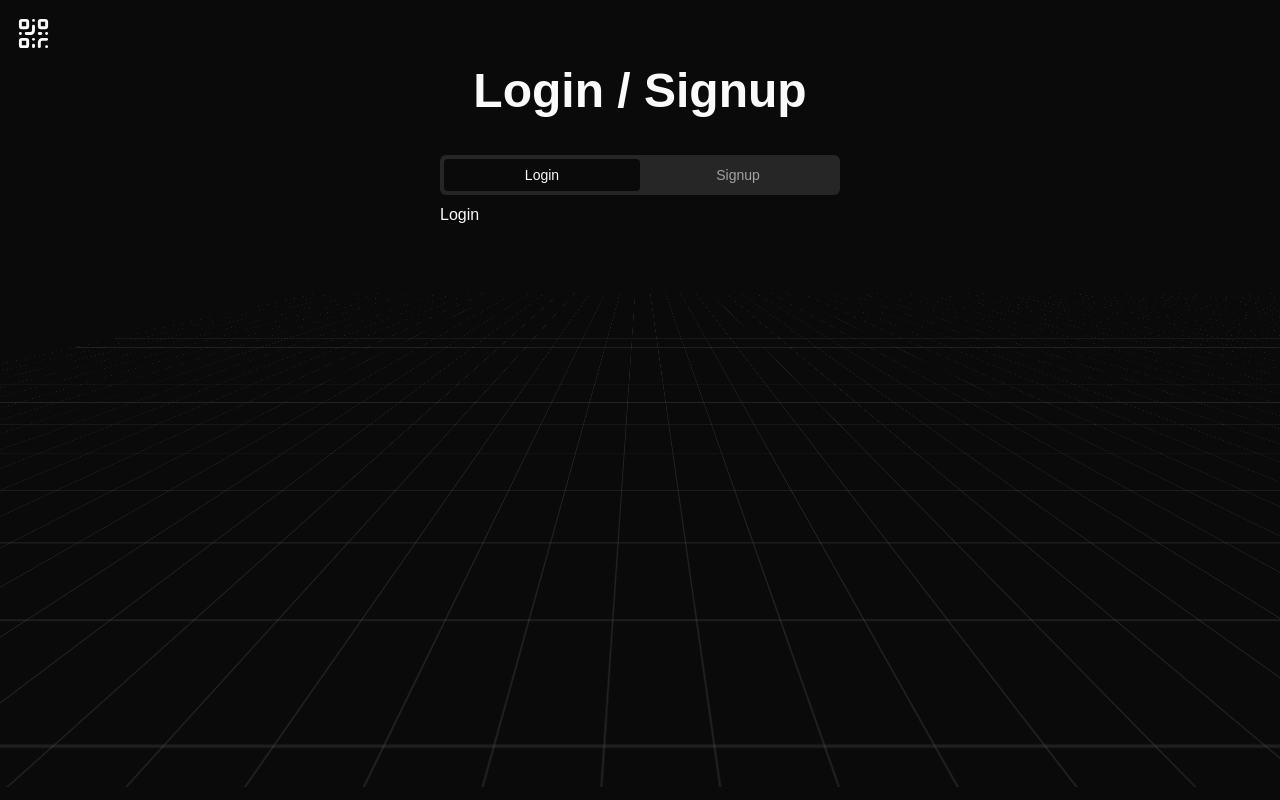
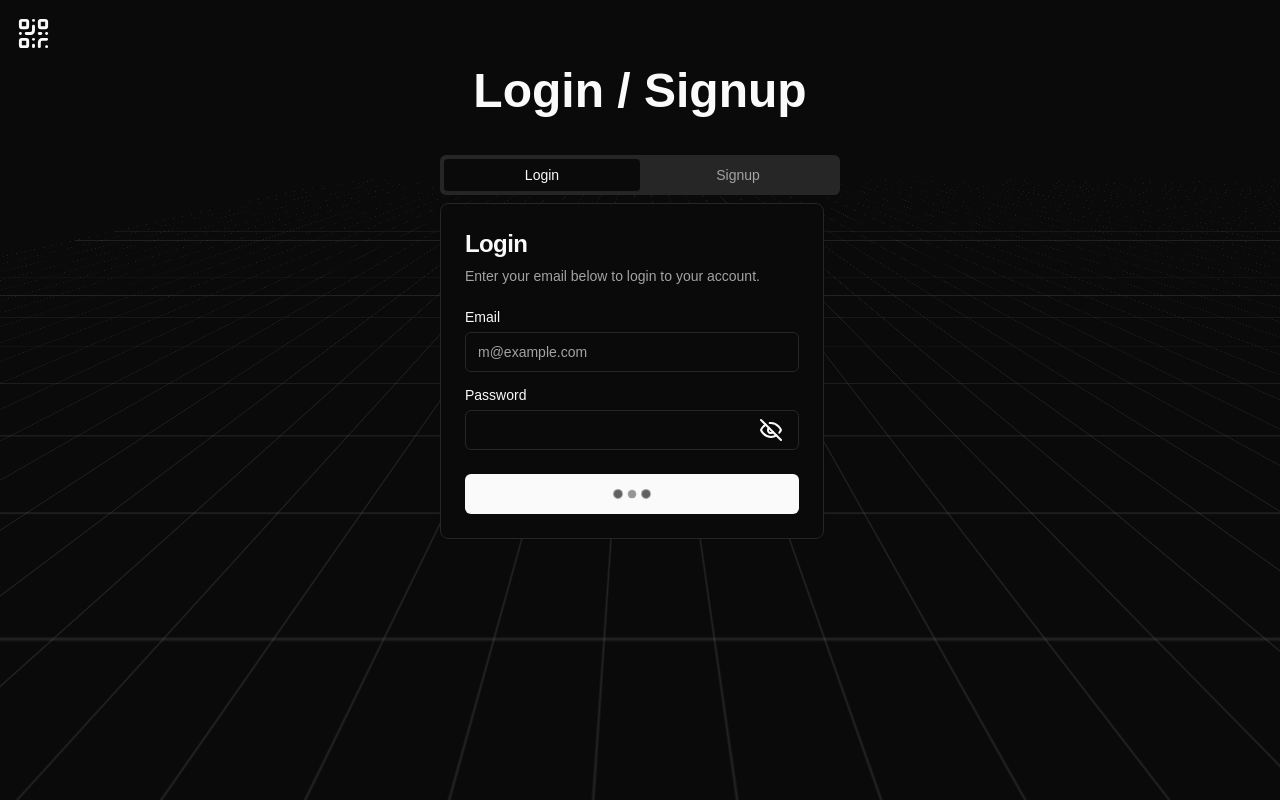
Before and after one commit to vishal0316/Quickflow-URLshortner, a React (Vite) app: page /auth in a window 1280 px wide. Built offline with nearby package versions, Linux system fonts and the light colour scheme.

Commit message:
login UI

```diff
--- a/package.json
+++ b/package.json
@@ -11,10 +11,12 @@
   },
   "dependencies": {
     "@radix-ui/react-dropdown-menu": "^2.1.1",
+    "@radix-ui/react-label": "^2.1.0",
     "@radix-ui/react-slot": "^1.1.0",
     "@radix-ui/react-tabs": "^1.1.0",
     "@react-three/fiber": "^8.16.8",
     "@supabase/supabase-js": "^2.43.5",
+    "canvas-confetti": "^1.9.3",
     "class-variance-authority": "^0.7.0",
     "clsx": "^2.1.1",
     "framer-motion": "^11.2.12",
@@ -22,9 +24,11 @@
     "react": "^18.3.1",
     "react-dom": "^18.3.1",
     "react-router-dom": "^6.23.1",
+    "react-spinners": "^0.14.1",
     "tailwind-merge": "^2.3.0",
     "tailwindcss-animate": "^1.0.7",
-    "three": "^0.165.0"
+    "three": "^0.165.0",
+    "yup": "^1.4.0"
   },
   "devDependencies": {
     "@types/react": "^18.3.3",
--- /dev/null
+++ b/src/components/error.jsx
@@ -0,0 +1,5 @@
+const Error = ({ message }) => {
+  return <span className="text-sm text-red-500">{message}</span>;
+};
+
+export default Error;
--- a/src/components/login.jsx
+++ b/src/components/login.jsx
@@ -1,5 +1,112 @@
+/* eslint-disable no-constant-condition */
+import { useState } from "react";
+
+import {
+  Card,
+  CardContent,
+  CardDescription,
+  CardFooter,
+  CardHeader,
+  CardTitle,
+} from "@/components/ui/card";
+import { Label } from "@/components/ui/label";
+import { Input } from "@/components/ui/input";
+import { Eye, EyeOff } from "lucide-react";
+import { ConfettiButton } from "./magicui/confetti";
+import { BeatLoader } from "react-spinners";
+import Error from "./error";
+import * as Yup from "Yup";
+
 const Login = () => {
-  return <div>Login</div>;
+  const [errors, setErrors] = useState([]);
+
+  const [formData, setFormData] = useState({
+    email: "",
+    password: "",
+  });
+
+  const handleInputChange = (e) => {
+    const { name, value } = e.target;
+    setFormData((prevState) => ({ ...prevState, [name]: value }));
+  };
+
+  const handleLogin = async () => {
+    setErrors([]);
+    try {
+      const schema = Yup.object().shape({
+        email: Yup.string()
+          .email("Invalid Email")
+          .required("Email is required"),
+        password: Yup.string()
+          .min(6, "Password must be at least 6 characters")
+          .required("Password is required"),
+      });
+      await schema.validate(formData, { abortEarly: false });
+    } catch (e) {
+      const newErrors = {};
+      e?.inner?.forEach((err) => {
+        newErrors[err.path] = err.message;
+      });
+
+      setErrors(newErrors);
+    }
+  };
+
+  const [passwordVisible, setPasswordVisible] = useState(false);
+
+  const togglePasswordVisibility = () => {
+    setPasswordVisible(!passwordVisible);
+  };
+
+  return (
+    <div>
+      <Card className="w-full max-w-sm">
+        <CardHeader>
+          <CardTitle className="text-2xl">Login</CardTitle>
+          <CardDescription>
+            Enter your email below to login to your account.
+          </CardDescription>
+        </CardHeader>
+        <CardContent className="grid gap-4">
+          <div className="grid gap-2">
+            <Label htmlFor="email">Email</Label>
+            <Input
+              id="email"
+              type="email"
+              placeholder="m@example.com"
+              required
+              onChange={handleInputChange}
+            />
+            {errors.email && <Error message={errors.email} />}
+          </div>
+          <div className="grid gap-2 relative">
+            <Label htmlFor="password">Password</Label>
+            <div className="flex items-center">
+              <Input
+                id="password"
+                type={passwordVisible ? "text" : "password"}
+                required
+                className=""
+              />
+              <button
+                type="button"
+                onClick={togglePasswordVisibility}
+                className="-ml-10"
+              >
+                {passwordVisible ? <Eye /> : <EyeOff />}
+              </button>
+            </div>
+            {errors.password && <Error message={errors.password} />}
+          </div>
+        </CardContent>
+        <CardFooter>
+          <ConfettiButton onClick={handleLogin} className="w-full">
+            {true ? <BeatLoader size={10} color="#262626" /> : "Sign In"}
+          </ConfettiButton>
+        </CardFooter>
+      </Card>
+    </div>
+  );
 };
 
 export default Login;
--- /dev/null
+++ b/src/components/magicui/confetti.tsx
@@ -0,0 +1,126 @@
+import { Button, ButtonProps } from "@/components/ui/button";
+import confetti from "canvas-confetti";
+import type { ReactNode } from "react";
+import React, {
+  createContext,
+  forwardRef,
+  useCallback,
+  useEffect,
+  useImperativeHandle,
+  useMemo,
+  useRef,
+} from "react";
+
+import type {
+  GlobalOptions as ConfettiGlobalOptions,
+  Options as ConfettiOptions,
+} from "canvas-confetti";
+
+import type { CreateTypes as ConfettiInstance } from "canvas-confetti";
+
+type Api = {
+  fire: (options?: ConfettiOptions) => void;
+};
+
+type Props = React.ComponentPropsWithRef<"canvas"> & {
+  options?: ConfettiOptions;
+  globalOptions?: ConfettiGlobalOptions;
+  manualstart?: boolean;
+  children?: ReactNode;
+};
+
+export type ConfettiRef = Api | null;
+
+const ConfettiContext = createContext<Api>({} as Api);
+
+const Confetti = forwardRef<ConfettiRef, Props>((props, ref) => {
+  const {
+    options,
+    globalOptions = { resize: true, useWorker: true },
+    manualstart = false,
+    children,
+    ...rest
+  } = props;
+  const instanceRef = useRef<ConfettiInstance | null>(null); // confetti instance
+
+  const canvasRef = useCallback(
+    // https://react.dev/reference/react-dom/components/common#ref-callback
+    // https://reactjs.org/docs/refs-and-the-dom.html#callback-refs
+    (node: HTMLCanvasElement) => {
+      if (node !== null) {
+        // <canvas> is mounted => create the confetti instance
+        if (instanceRef.current) return; // if not already created
+        instanceRef.current = confetti.create(node, {
+          ...globalOptions,
+          resize: true,
+        });
+      } else {
+        // <canvas> is unmounted => reset and destroy instanceRef
+        if (instanceRef.current) {
+          instanceRef.current.reset();
+          instanceRef.current = null;
+        }
+      }
+    },
+    [globalOptions]
+  );
+
+  // `fire` is a function that calls the instance() with `opts` merged with `options`
+  const fire = useCallback(
+    (opts = {}) => instanceRef.current?.({ ...options, ...opts }),
+    [options]
+  );
+
+  const api = useMemo(
+    () => ({
+      fire,
+    }),
+    [fire]
+  );
+
+  useImperativeHandle(ref, () => api, [api]);
+
+  useEffect(() => {
+    if (!manualstart) {
+      fire();
+    }
+  }, [manualstart, fire]);
+
+  return (
+    <ConfettiContext.Provider value={api}>
+      <canvas ref={canvasRef} {...rest} />
+      {children}
+    </ConfettiContext.Provider>
+  );
+});
+
+interface ConfettiButtonProps extends ButtonProps {
+  options?: ConfettiOptions &
+    ConfettiGlobalOptions & { canvas?: HTMLCanvasElement };
+  children?: React.ReactNode;
+}
+
+function ConfettiButton({ options, children, ...props }: ConfettiButtonProps) {
+  const handleClick = (event: React.MouseEvent<HTMLButtonElement>) => {
+    const rect = event.currentTarget.getBoundingClientRect();
+    const x = rect.left + rect.width / 2;
+    const y = rect.top + rect.height / 2;
+    confetti({
+      ...options,
+      origin: {
+        x: x / window.innerWidth,
+        y: y / window.innerHeight,
+      },
+    });
+  };
+
+  return (
+    <Button onClick={handleClick} {...props}>
+      {children}
+    </Button>
+  );
+}
+
+export { Confetti, ConfettiButton };
+
+export default Confetti;
--- a/src/components/magicui/retro-grid.tsx
+++ b/src/components/magicui/retro-grid.tsx
@@ -4,7 +4,7 @@ export default function RetroGrid({ className }: { className?: string }) {
   return (
     <div
       className={cn(
-        "pointer-events-none absolute  h-[70%] w-full overflow-hidden opacity-50 [perspective:200px]",
+        "pointer-events-none absolute  h-[100%] w-full overflow-hidden opacity-50 [perspective:200px]",
         className
       )}
     >
--- a/src/components/signup.jsx
+++ b/src/components/signup.jsx
@@ -1,5 +1,5 @@
 const Signup = () => {
-  return <div>Signup</div>;
+  return <div className="relative"></div>;
 };
 
 export default Signup;
--- /dev/null
+++ b/src/components/ui/card.tsx
@@ -0,0 +1,79 @@
+import * as React from "react"
+
+import { cn } from "@/lib/utils"
+
+const Card = React.forwardRef<
+  HTMLDivElement,
+  React.HTMLAttributes<HTMLDivElement>
+>(({ className, ...props }, ref) => (
+  <div
+    ref={ref}
+    className={cn(
+      "rounded-lg border bg-card text-card-foreground shadow-sm",
+      className
+    )}
+    {...props}
+  />
+))
+Card.displayName = "Card"
+
+const CardHeader = React.forwardRef<
+  HTMLDivElement,
+  React.HTMLAttributes<HTMLDivElement>
+>(({ className, ...props }, ref) => (
+  <div
+    ref={ref}
+    className={cn("flex flex-col space-y-1.5 p-6", className)}
+    {...props}
+  />
+))
+CardHeader.displayName = "CardHeader"
+
+const CardTitle = React.forwardRef<
+  HTMLParagraphElement,
+  React.HTMLAttributes<HTMLHeadingElement>
+>(({ className, ...props }, ref) => (
+  <h3
+    ref={ref}
+    className={cn(
+      "text-2xl font-semibold leading-none tracking-tight",
+      className
+    )}
+    {...props}
+  />
+))
+CardTitle.displayName = "CardTitle"
+
+const CardDescription = React.forwardRef<
+  HTMLParagraphElement,
+  React.HTMLAttributes<HTMLParagraphElement>
+>(({ className, ...props }, ref) => (
+  <p
+    ref={ref}
+    className={cn("text-sm text-muted-foreground", className)}
+    {...props}
+  />
+))
+CardDescription.displayName = "CardDescription"
+
+const CardContent = React.forwardRef<
+  HTMLDivElement,
+  React.HTMLAttributes<HTMLDivElement>
+>(({ className, ...props }, ref) => (
+  <div ref={ref} className={cn("p-6 pt-0", className)} {...props} />
+))
+CardContent.displayName = "CardContent"
+
+const CardFooter = React.forwardRef<
+  HTMLDivElement,
+  React.HTMLAttributes<HTMLDivElement>
+>(({ className, ...props }, ref) => (
+  <div
+    ref={ref}
+    className={cn("flex items-center p-6 pt-0", className)}
+    {...props}
+  />
+))
+CardFooter.displayName = "CardFooter"
+
+export { Card, CardHeader, CardFooter, CardTitle, CardDescription, CardContent }
--- /dev/null
+++ b/src/components/ui/label.tsx
@@ -0,0 +1,24 @@
+import * as React from "react";
+import * as LabelPrimitive from "@radix-ui/react-label";
+import { cva, type VariantProps } from "class-variance-authority";
+
+import { cn } from "@/lib/utils";
+
+const labelVariants = cva(
+  "text-sm font-medium leading-none peer-disabled:cursor-not-allowed peer-disabled:opacity-70"
+);
+
+const Label = React.forwardRef<
+  React.ElementRef<typeof LabelPrimitive.Root>,
+  React.ComponentPropsWithoutRef<typeof LabelPrimitive.Root> &
+    VariantProps<typeof labelVariants>
+>(({ className, ...props }, ref) => (
+  <LabelPrimitive.Root
+    ref={ref}
+    className={cn(labelVariants(), className)}
+    {...props}
+  />
+));
+Label.displayName = LabelPrimitive.Root.displayName;
+
+export { Label };
--- a/src/db/apiAuth.js
+++ b/src/db/apiAuth.js
@@ -1,3 +1,4 @@
+/* eslint-disable no-undef */
 import supabase from "./supabase";
 
 export async function login({ email, password }) {
--- a/src/pages/auth.jsx
+++ b/src/pages/auth.jsx
@@ -10,6 +10,7 @@ const RequireAuth = () => {
   const [searchParams] = useSearchParams();
   return (
     <div>
+      <RetroGrid className="-z-30" />
       <div className="p-4">
         <Link to="/">
           <QrCode size={35} className="" />
@@ -35,7 +36,6 @@ const RequireAuth = () => {
             </TabsContent>
           </Tabs>
         </div>
-        <RetroGrid />
       </div>
     </div>
   );
--- a/src/pages/landing.jsx
+++ b/src/pages/landing.jsx
@@ -1,10 +1,11 @@
 import LetterPullup from "@/components/magicui/letter-pullup";
 import { Button } from "@/components/ui/button";
-import { Input } from "@/components/ui/input";
+
 import { useState } from "react";
 import { useNavigate } from "react-router-dom";
 import ShineBorder from "@/components/magicui/shine-border";
 import { CanvasRevealEffectDemo } from "@/components/CanvasRevealEffectDemo";
+import { Input } from "@/components/ui/input";
 
 const LandingPage = () => {
   const [longUrl, setLongUrl] = useState();
```
Also changed, not shown: src/components/ui/input.tsx (+6 -6 lines), 1 other file (tests, documents, lock files or other folders).
